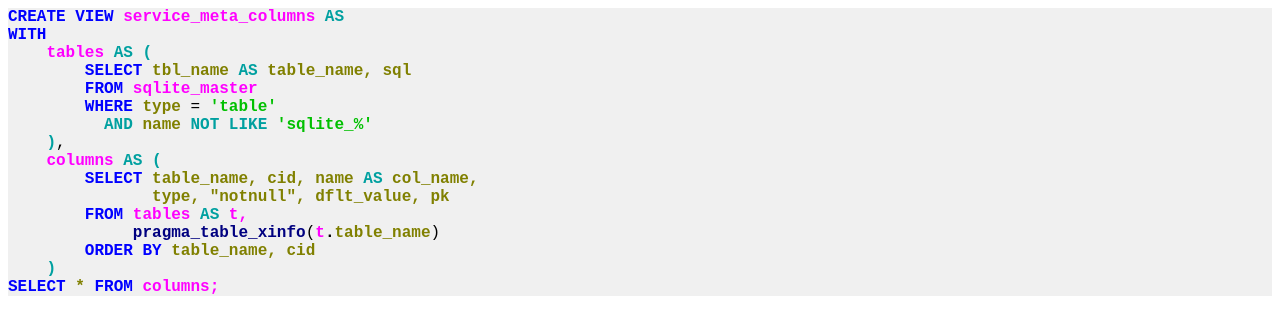
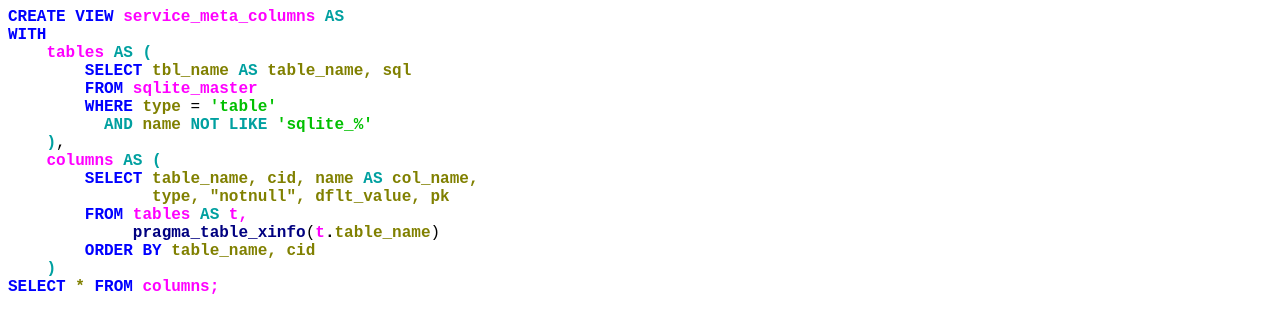
Before and after one commit to pchemguy/SQLite-SQL-Tutorial, a Jekyll site: the page Table Columns.html, which Jekyll copies as it is, in a window 1280 px wide. Shown: the top 335 px of the page. Built offline with Jekyll 4.4.1, drawn with Linux system fonts in a browser that asks for light colours.

Commit message:
Update Table Columns.html

```diff
--- a/Table Columns.html
+++ b/Table Columns.html
@@ -1,7 +1,7 @@
 <html>
   <head>
     <style>
-      div.code {font-family: Courier New, sans-serif; background-color: #F0F0F0;}
+      div.code {font-family: Courier New, sans-serif;}
       .kwd {color: #0000FF; font-weight: bold;} /* Dark keyword */
       .kwl {color: #00A0A0; font-weight: bold;} /* Light keyword */
       .typ {color: #800000; font-weight: bold;} /* Data type */
```
